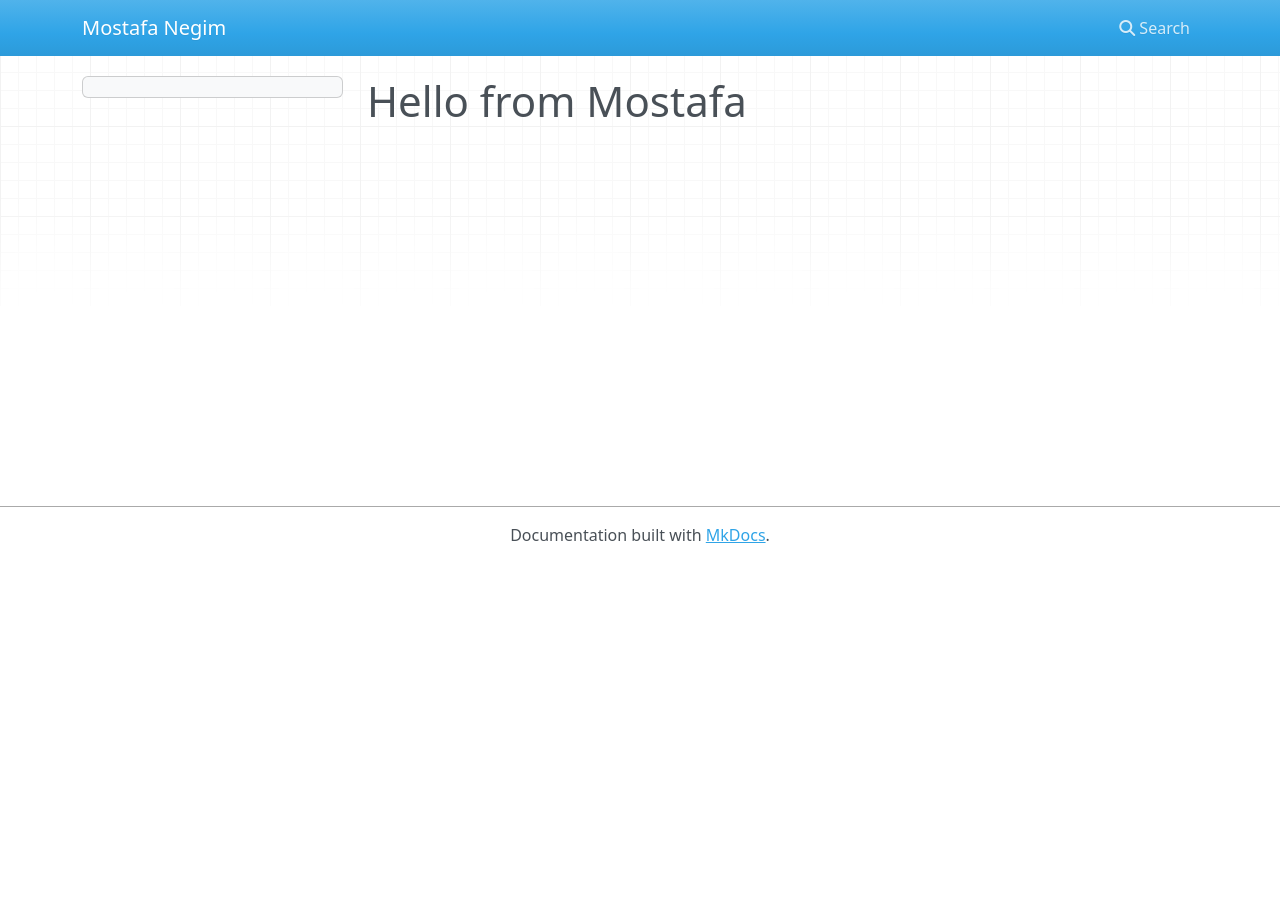
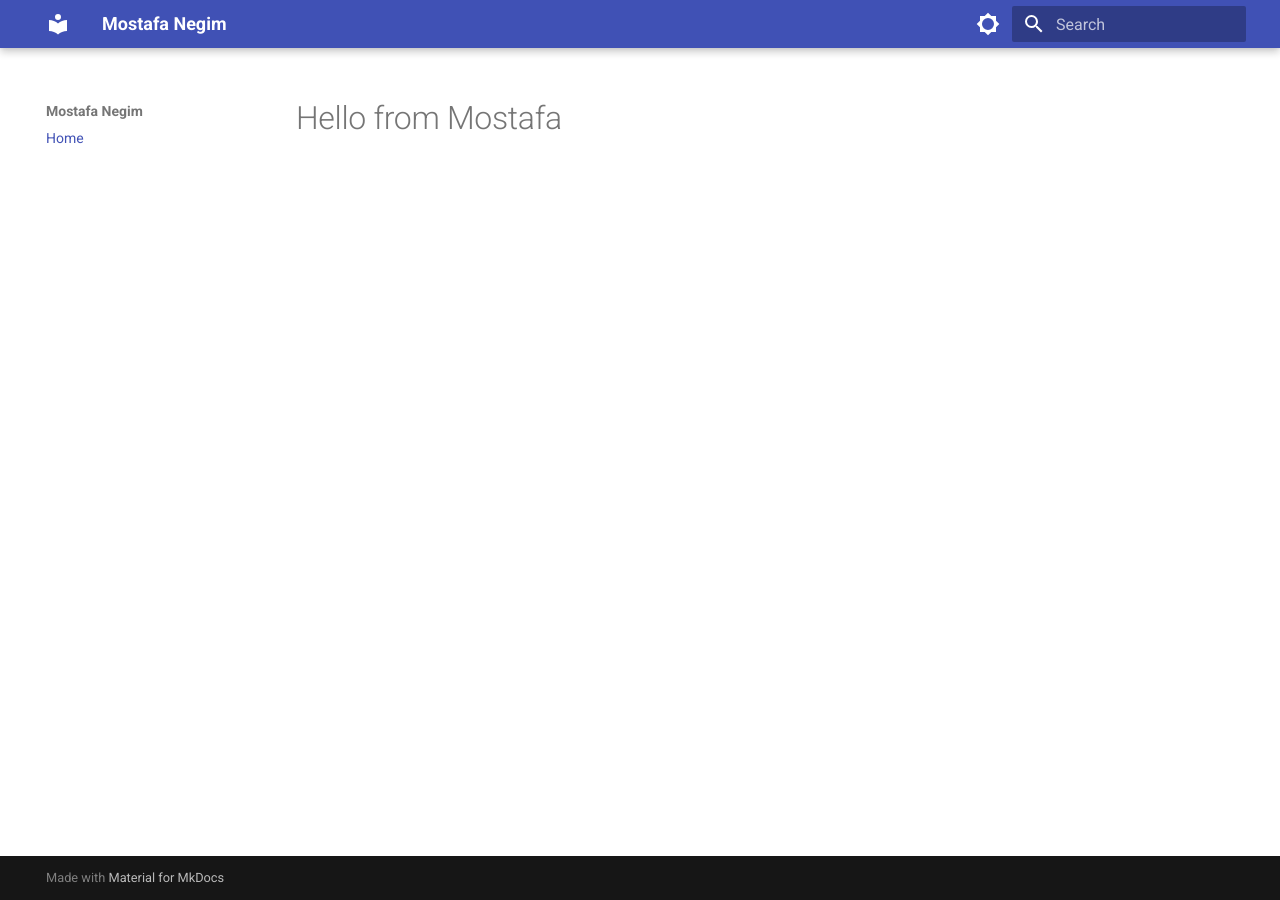
Before and after one commit to MostafaNegim/MostafaNegim.github.io, an MkDocs documentation site: the page built from src/index.md, in a window 1280 px wide. Built offline with MkDocs 1.6.1 and Material for MkDocs 9.7.7, drawn with Linux system fonts in a browser that asks for light colours; nearby versions of some CDN libraries.

Commit message:
update: mkdocs.yml

```diff
--- a/mkdocs.yml
+++ b/mkdocs.yml
@@ -7,35 +7,35 @@ nav:
 markdown_extensions:
   - toc:
     permalink: "#"
-# theme:
-#   name: material
-#   features:
-#     - navigation.expand
-#     - navigation.top
-#     - content.code.copy
-#   palette:
-#     # Palette toggle for light mode
-#     - media: "(prefers-color-scheme: light)"
-#       scheme: default
-#       toggle:
-#         icon: material/brightness-5
-#         name: Switch to dark mode
-#     # Palette toggle for dark mode
-#     - media: "(prefers-color-scheme: dark)"
-#       scheme: slate
-#       toggle:
-#         icon: material/brightness-3
-#         name: Switch to light mode
+theme:
+  name: material
+  features:
+    - navigation.expand
+    - navigation.top
+    - content.code.copy
+  palette:
+    # Palette toggle for light mode
+    - media: "(prefers-color-scheme: light)"
+      scheme: default
+      toggle:
+        icon: material/brightness-5
+        name: Switch to dark mode
+    # Palette toggle for dark mode
+    - media: "(prefers-color-scheme: dark)"
+      scheme: slate
+      toggle:
+        icon: material/brightness-3
+        name: Switch to light mode
 # extra_javascript:
 #   - https://cdnjs.cloudflare.com/ajax/libs/mathjax/2.7.0/MathJax.js?config=TeX-AMS-MML_HTMLorMML
-# markdown_extensions:
-#   - mdx_math
-#   - admonition
-#   - sane_lists
-#   - pymdownx.highlight:
-#       auto_title: false
-#   - pymdownx.superfences
-#   - pymdownx.keys
+markdown_extensions:
+  # - mdx_math
+  - admonition
+  - sane_lists
+  - pymdownx.highlight:
+      auto_title: false
+  - pymdownx.superfences
+  - pymdownx.keys
 docs_dir: src
 # edit_uri: edit/main/src/
 site_dir: docs
```
